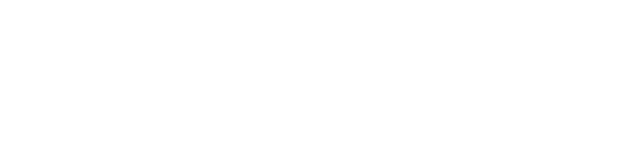
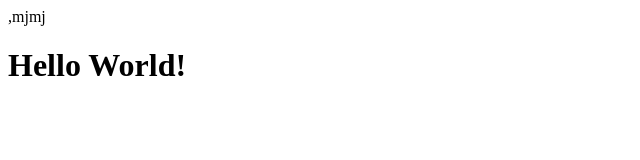
Before and after one commit to nanatspp/Dev-google-1-semestre, a plain HTML site: page index.html in a window 1280 px wide. Shown: the whole page, without its empty margins (0-640 px from the left). Drawn offline with Linux system fonts and the light colour scheme.

Commit message:
modifiquei textinho

```diff
--- a/index.html
+++ b/index.html
@@ -3,9 +3,9 @@
 <head>
     <meta charset="UTF-8">
     <meta name="viewport" content="width=device-width, initial-scale=1.0">
-    <title>Document</title>
+    <title>Aula git</title>
 </head>
-<body>
-
+<body>,mjmj
+   <h1> Hello World! </h1>
 </body>
 </html>
```
